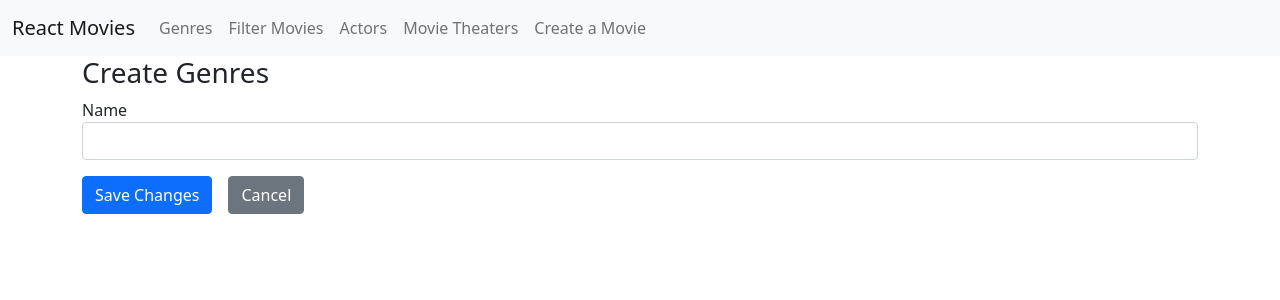
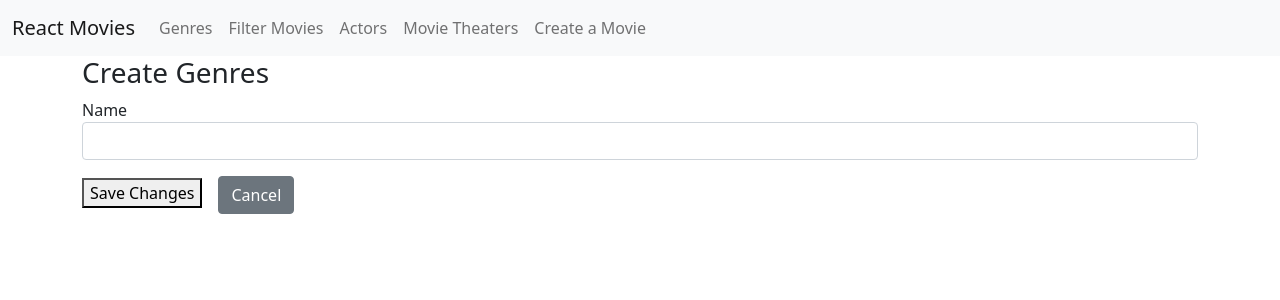
Before and after one commit to ved02prakash/RMOVIENEW, a React (Create React App) app: page /genres/create in a window 1280 px wide. Shown: the top 300 px of the page. Built offline with nearby package versions, Linux system fonts and the light colour scheme.

Commit message:
filter movies

```diff
--- a/src/genres/genere.model.ts
+++ b/src/genres/genere.model.ts
@@ -1,3 +1,8 @@
 export interface genereCreateDTO{
     name:string
 }
+
+export interface genreDTO{
+    id:number,
+    name:string
+}
--- a/src/utils/Button.tsx
+++ b/src/utils/Button.tsx
@@ -1,13 +1,18 @@
 import { ReactElement } from "react";
 
 export default function Button(props: buttonProps){
-return <button disabled={props.disabled} className="btn btn-primary" type={props.type} onClick={props.onClick}>{props.children}</button>
+return <button disabled={props.disabled}
+className={props.className}
+type={props.type}
+onClick={props.onClick}
+>{props.children}</button>
 }
 interface buttonProps{
     children?:React.ReactNode;
     onClick?():void;
-    type:"button" | "submit",
-    disabled:boolean
+    type:"button" | "submit";
+    disabled:boolean;
+    className?:string;
 }
 
 Button.defaultProps={
```
